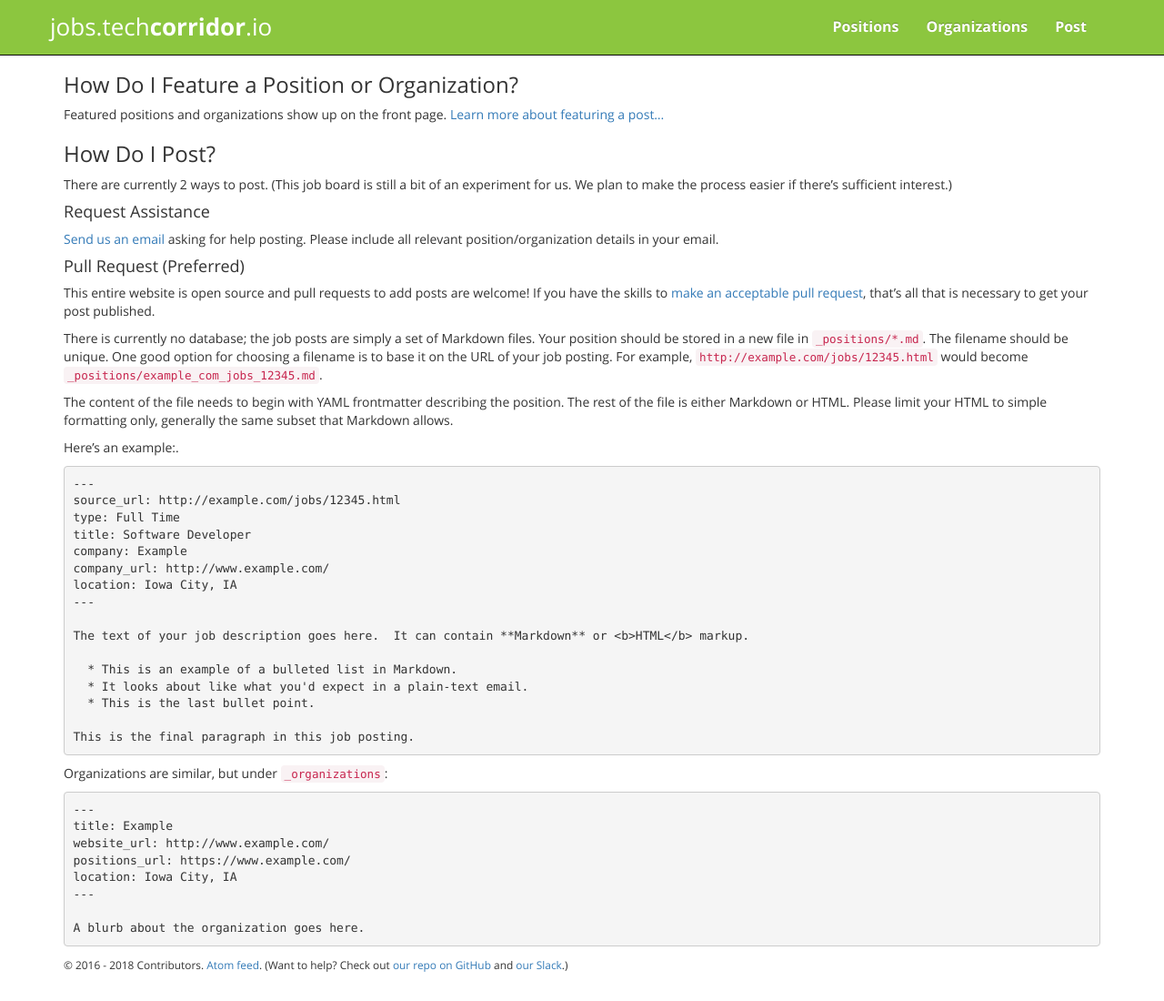
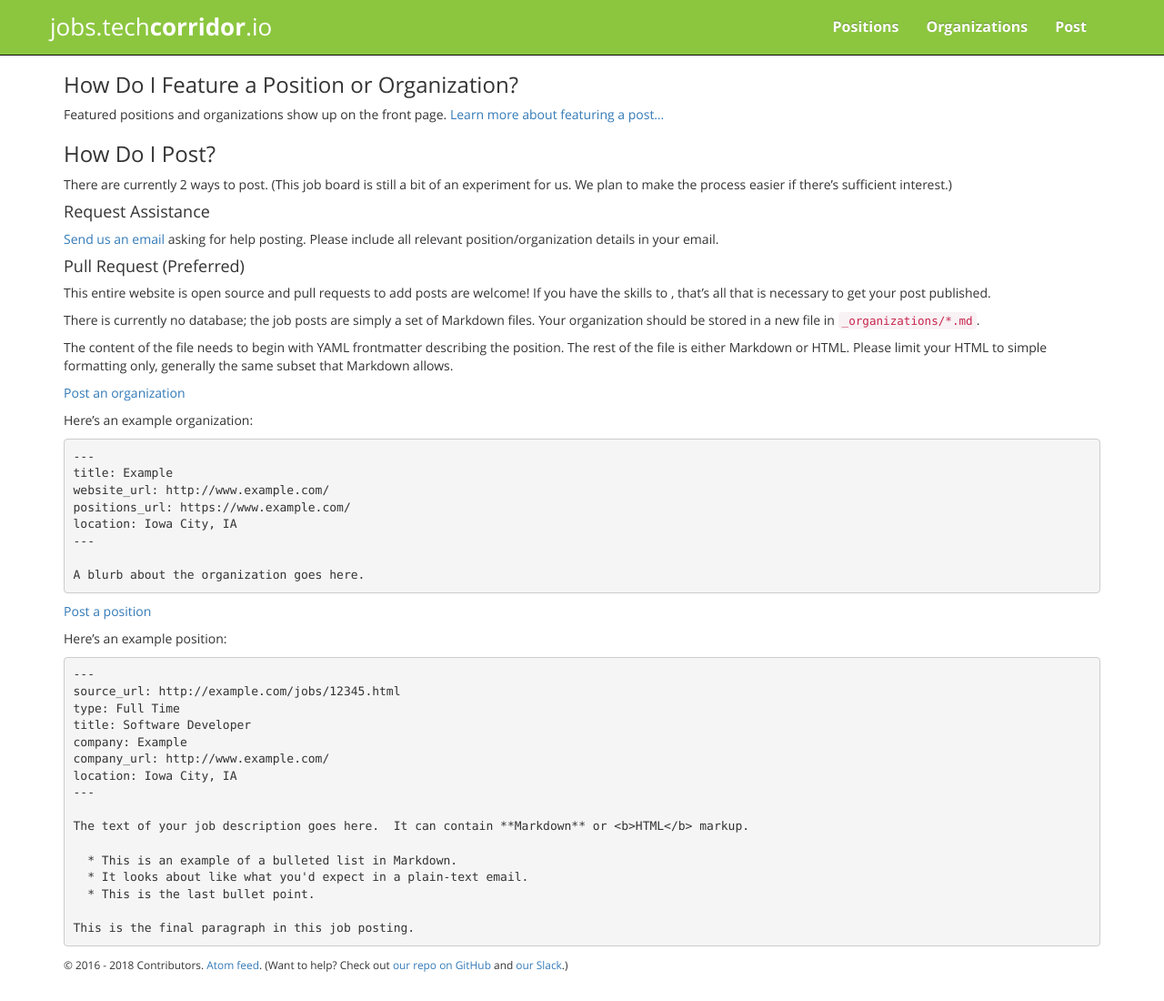
Before and after one commit to techcorridorio/jobs.techcorridor.io, a Jekyll site: the page built from how_to_post.md, in a window 1280 px wide and 1100 px high. Shown: the whole window at 91% size. Built offline with Jekyll 4.4.1, drawn with Linux system fonts in a browser that asks for light colours.

Commit message:
Update how_to_post.md

```diff
--- a/how_to_post.md
+++ b/how_to_post.md
@@ -18,13 +18,28 @@ There are currently 2 ways to post.  (This job board is still a bit of an experi
 
 #### Pull Request (Preferred)
 
-This entire website is open source and pull requests to add posts are welcome!  If you have the skills to [make an acceptable pull request]({{ site.github_url }}/new/master/_organizations/_?filename=my_organization.md), that's all that is necessary to get your post published.
+This entire website is open source and pull requests to add posts are welcome!  If you have the skills to , that's all that is necessary to get your post published.
 
-There is currently no database; the job posts are simply a set of Markdown files.  Your position should be stored in a new file in `_positions/*.md`.  The filename should be unique.  One good option for choosing a filename is to base it on the URL of your job posting.  For example, `http://example.com/jobs/12345.html` would become `_positions/example_com_jobs_12345.md`.
+There is currently no database; the job posts are simply a set of Markdown files.  Your organization should be stored in a new file in `_organizations/*.md`.
 
 The content of the file needs to begin with YAML frontmatter describing the position.  The rest of the file is either Markdown or HTML.  Please limit your HTML to simple formatting only, generally the same subset that Markdown allows.
 
-Here's an example:.
+[Post an organization]({{ site.github_url }}/new/master/_organizations/_?filename=my_organization.md)
+
+Here's an example organization:
+
+    ---
+    title: Example
+    website_url: http://www.example.com/
+    positions_url: https://www.example.com/
+    location: Iowa City, IA
+    ---
+
+    A blurb about the organization goes here.
+
+[Post a position]({{ site.github_url }}/new/master/_positions/_?filename=my_position.md)
+
+Here's an example position:
 
     ---
     source_url: http://example.com/jobs/12345.html
@@ -43,16 +58,6 @@ Here's an example:.
 
     This is the final paragraph in this job posting.
 
-Organizations are similar, but under `_organizations`:
-
-    ---
-    title: Example
-    website_url: http://www.example.com/
-    positions_url: https://www.example.com/
-    location: Iowa City, IA
-    ---
-
-    A blurb about the organization goes here.
 
 <script>
   (function () {
```
